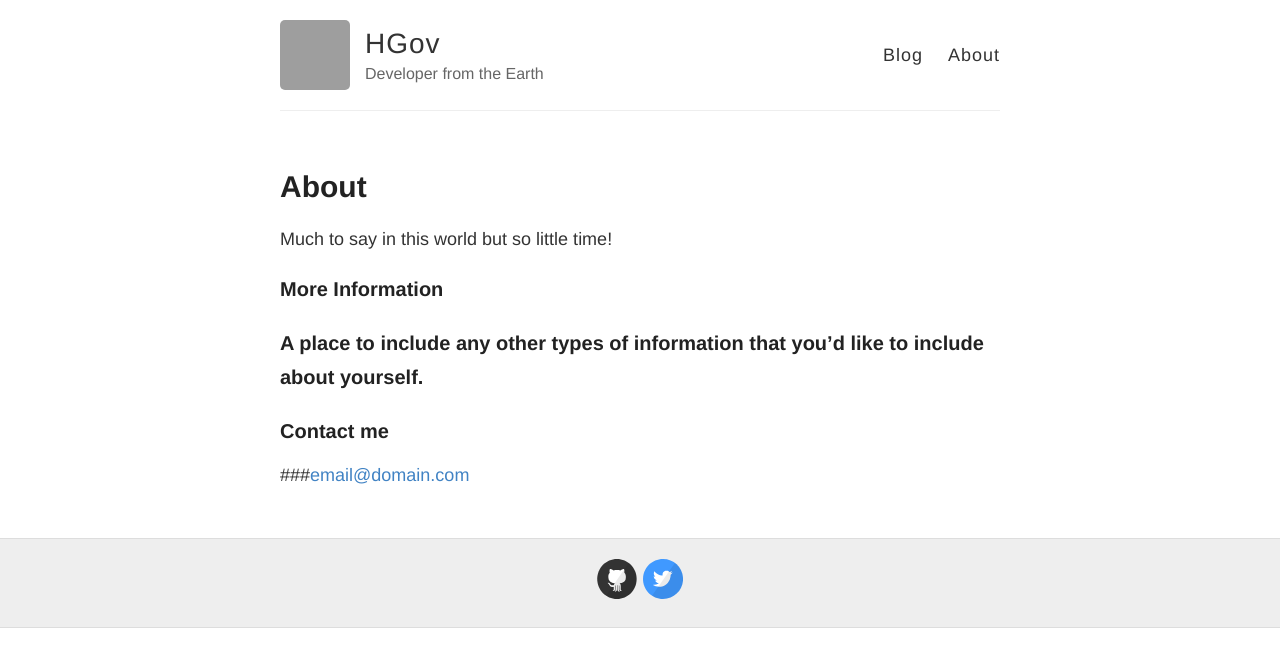
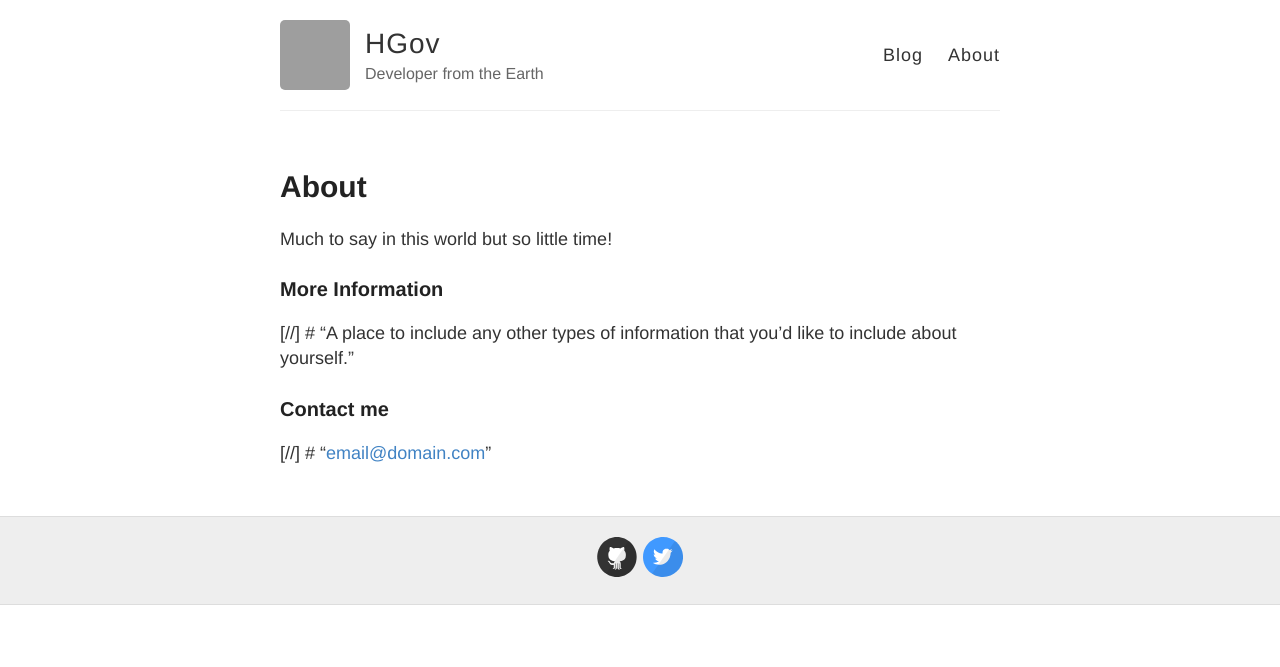
Before and after one commit to harigkn/harigkn.github.io, a Jekyll site: the page built from about.md, in a window 1280 px wide. Shown: the top 667 px of the page. Built offline with Jekyll 4.4.1, drawn with Linux system fonts in a browser that asks for light colours; grey boxes are pictures that could not be loaded.

```diff
--- a/about.md
+++ b/about.md
@@ -8,8 +8,8 @@ Much to say in this world but so little time!
 
 ### More Information
 
-### A place to include any other types of information that you'd like to include about yourself.
+[//] # "A place to include any other types of information that you'd like to include about yourself."
 
 ### Contact me
 
-###[email@domain.com](mailto:email@domain.com)
+[//] # "[email@domain.com](mailto:email@domain.com)"
```
